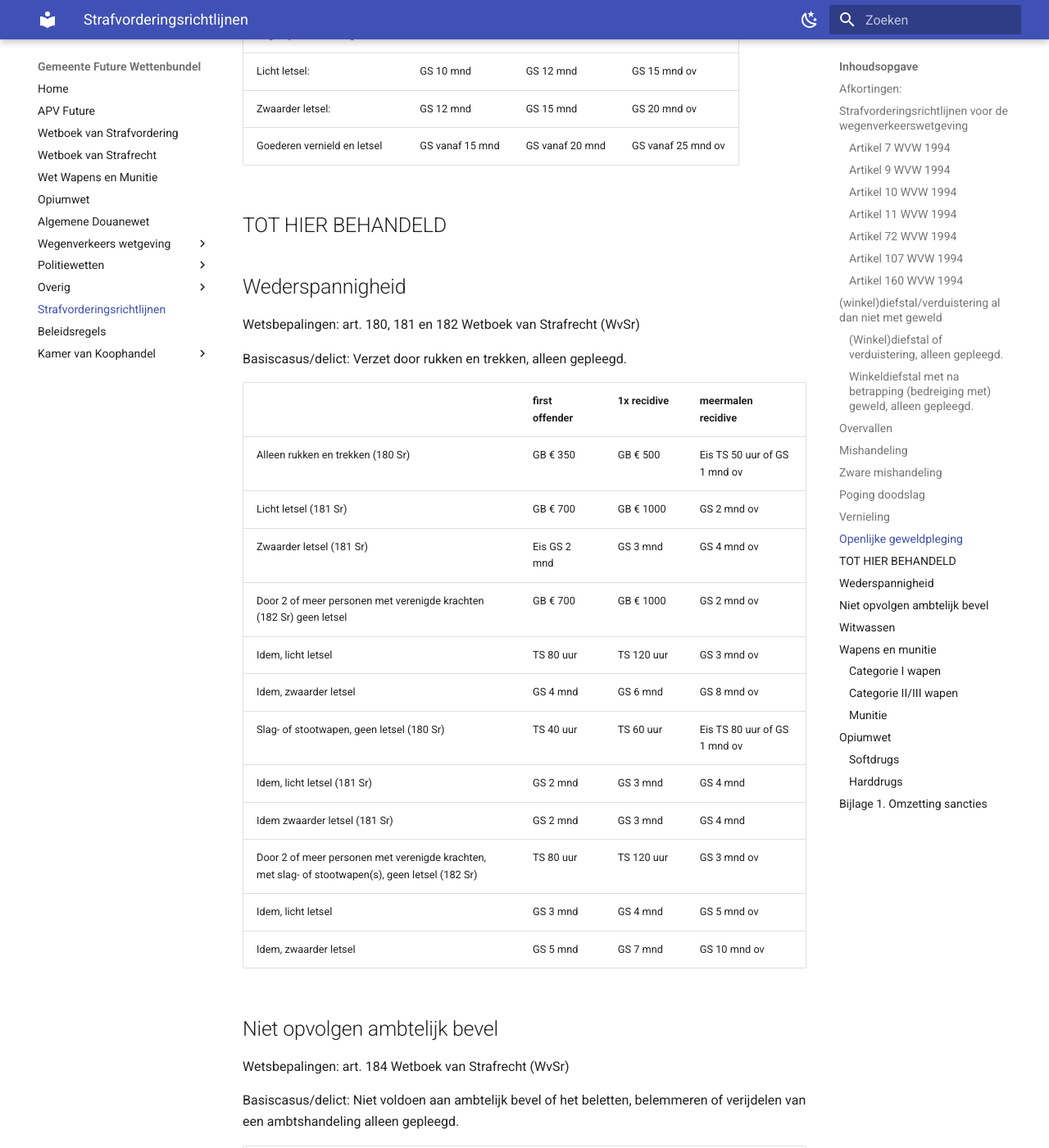
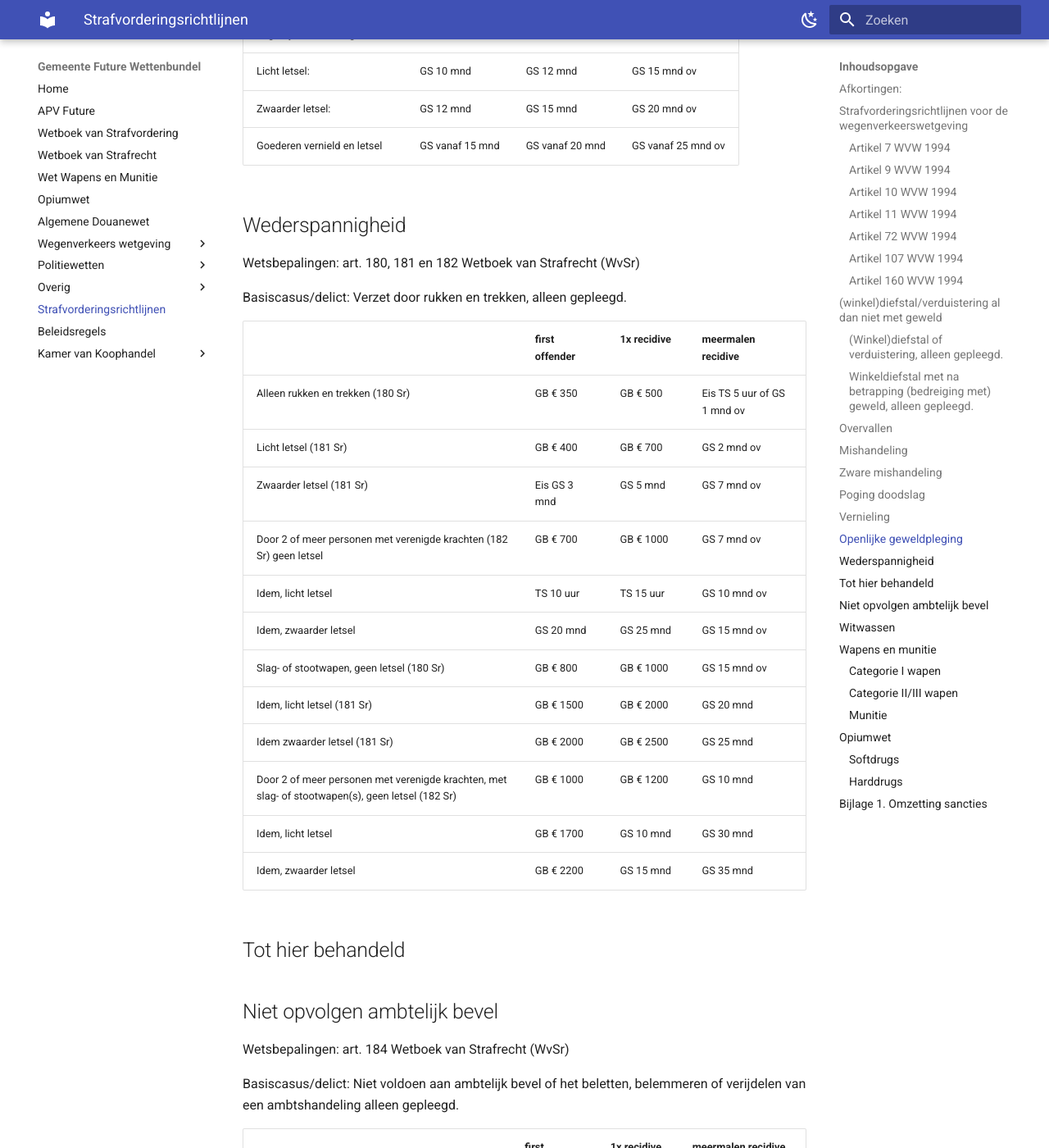
Before and after one commit to EnriqueFernandez20/FutureRP-Wettenbundel, an MkDocs documentation site: the page built from docs/strafvorderingsrichtlijnen.md, in a window 1280 px wide and 1400 px high, scrolled down 9027 px. Shown: the whole window at 82% size. Built offline with MkDocs 1.6.1 and Material for MkDocs 9.7.7, drawn with Linux system fonts in a browser that asks for light colours.

Commit message:
Update strafvorderingsrichtlijnen.md

```diff
--- a/docs/strafvorderingsrichtlijnen.md
+++ b/docs/strafvorderingsrichtlijnen.md
@@ -282,18 +277,22 @@ Basiscasus/delict: Verzet door rukken en trekken, alleen gepleegd.
 
 |                                                                                                  | first offender | 1x recidive | meermalen recidive           |
 | ------------------------------------------------------------------------------------------------ | -------------- | ----------- | ---------------------------- |
-| Alleen rukken en trekken (180 Sr)                                                                | GB € 350       | GB € 500    | Eis TS 50 uur of GS 1 mnd ov |
-| Licht letsel (181 Sr)                                                                            | GB € 700       | GB € 1000   | GS 2 mnd ov                  |
-| Zwaarder letsel (181 Sr)                                                                         | Eis GS 2 mnd   | GS 3 mnd    | GS 4 mnd ov                  |
-| Door 2 of meer personen met verenigde krachten (182 Sr) geen letsel                              | GB € 700       | GB € 1000   | GS 2 mnd ov                  |
-| Idem, licht letsel                                                                               | TS 80 uur      | TS 120 uur  | GS 3 mnd ov                  |
-| Idem, zwaarder letsel                                                                            | GS 4 mnd       | GS 6 mnd    | GS 8 mnd ov                  |
-| Slag- of stootwapen, geen letsel (180 Sr)                                                        | TS 40 uur      | TS 60 uur   | Eis TS 80 uur of GS 1 mnd ov |
-| Idem, licht letsel (181 Sr)                                                                      | GS 2 mnd       | GS 3 mnd    | GS 4 mnd                     |
-| Idem zwaarder letsel (181 Sr)                                                                    | GS 2 mnd       | GS 3 mnd    | GS 4 mnd                     |
-| Door 2 of meer personen met verenigde krachten, met slag- of stootwapen(s), geen letsel (182 Sr) | TS 80 uur      | TS 120 uur  | GS 3 mnd ov                  |
-| Idem, licht letsel                                                                               | GS 3 mnd       | GS 4 mnd    | GS 5 mnd ov                  |
-| Idem, zwaarder letsel                                                                            | GS 5 mnd       | GS 7 mnd    | GS 10 mnd ov                 |
+| Alleen rukken en trekken (180 Sr)                                                                | GB € 350       | GB € 500    | Eis TS 5 uur of GS 1 mnd ov  |
+| Licht letsel (181 Sr)                                                                            | GB € 400       | GB € 700    | GS 2 mnd ov                  |
+| Zwaarder letsel (181 Sr)                                                                         | Eis GS 3 mnd   | GS 5 mnd    | GS 7 mnd ov                  |
+| Door 2 of meer personen met verenigde krachten (182 Sr) geen letsel                              | GB € 700       | GB € 1000   | GS 7 mnd ov                  |
+| Idem, licht letsel                                                                               | TS 10 uur      | TS 15 uur   | GS 10 mnd ov                 |
+| Idem, zwaarder letsel                                                                            | GS 20 mnd      | GS 25 mnd   | GS 15 mnd ov                 |
+| Slag- of stootwapen, geen letsel (180 Sr)                                                        | GB € 800       | GB € 1000   | GS 15 mnd ov                 |
+| Idem, licht letsel (181 Sr)                                                                      | GB € 1500      | GB € 2000   | GS 20 mnd                    |
+| Idem zwaarder letsel (181 Sr)                                                                    | GB € 2000      | GB € 2500   | GS 25 mnd                    |
+| Door 2 of meer personen met verenigde krachten, met slag- of stootwapen(s), geen letsel (182 Sr) | GB € 1000      | GB € 1200   | GS 10 mnd                    |
+| Idem, licht letsel                                                                               | GB € 1700      | GS 10 mnd   | GS 30 mnd                    |
+| Idem, zwaarder letsel                                                                            | GB € 2200      | GS 15 mnd   | GS 35 mnd                    |
+
+
+Tot hier behandeld
+------------------
 
 ## Niet opvolgen ambtelijk bevel
 
```
Also changed, not shown: other parts of docs/strafvorderingsrichtlijnen.md (+0 -5 lines).
